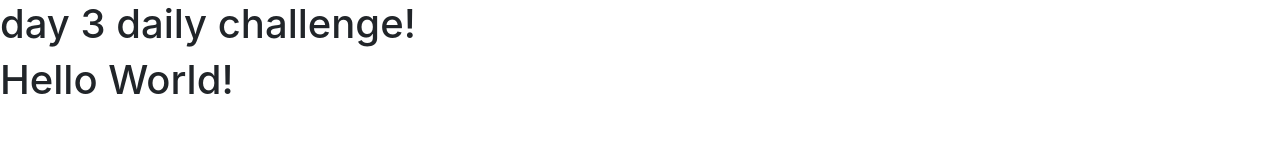
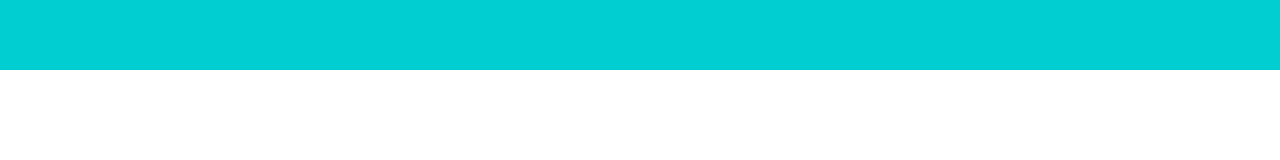
Before and after one commit to HBBautista/collab-practice, a plain HTML site: page index.html in a window 1280 px wide. Drawn offline with nearby package versions, Linux system fonts and the light colour scheme.

Commit message:
added to index

```diff
--- a/css/style.css
+++ b/css/style.css
@@ -0,0 +1,7 @@
+nav{
+    background-color: darkturquoise;
+    position: fixed;
+    height: 70px;
+    width: 100%;
+
+}
--- a/index.html
+++ b/index.html
@@ -13,21 +13,16 @@
   </head>
   <body>
 
-    <Nav>
-
-      <div>
-
-      </div>
+  <section>
+      <nav></nav>
+  </section>
 
 
+  <div class="Left column"></div>
+  <div class="Right column"></div>
 
-    </Nav>
+  This is a test to see if it works
 
-
-
-    <h1>day 3 daily challenge!</h1>
-
-    <h1>Hello World!</h1>
 
 
     <!-- Optional JavaScript; choose one of the two! -->
```
